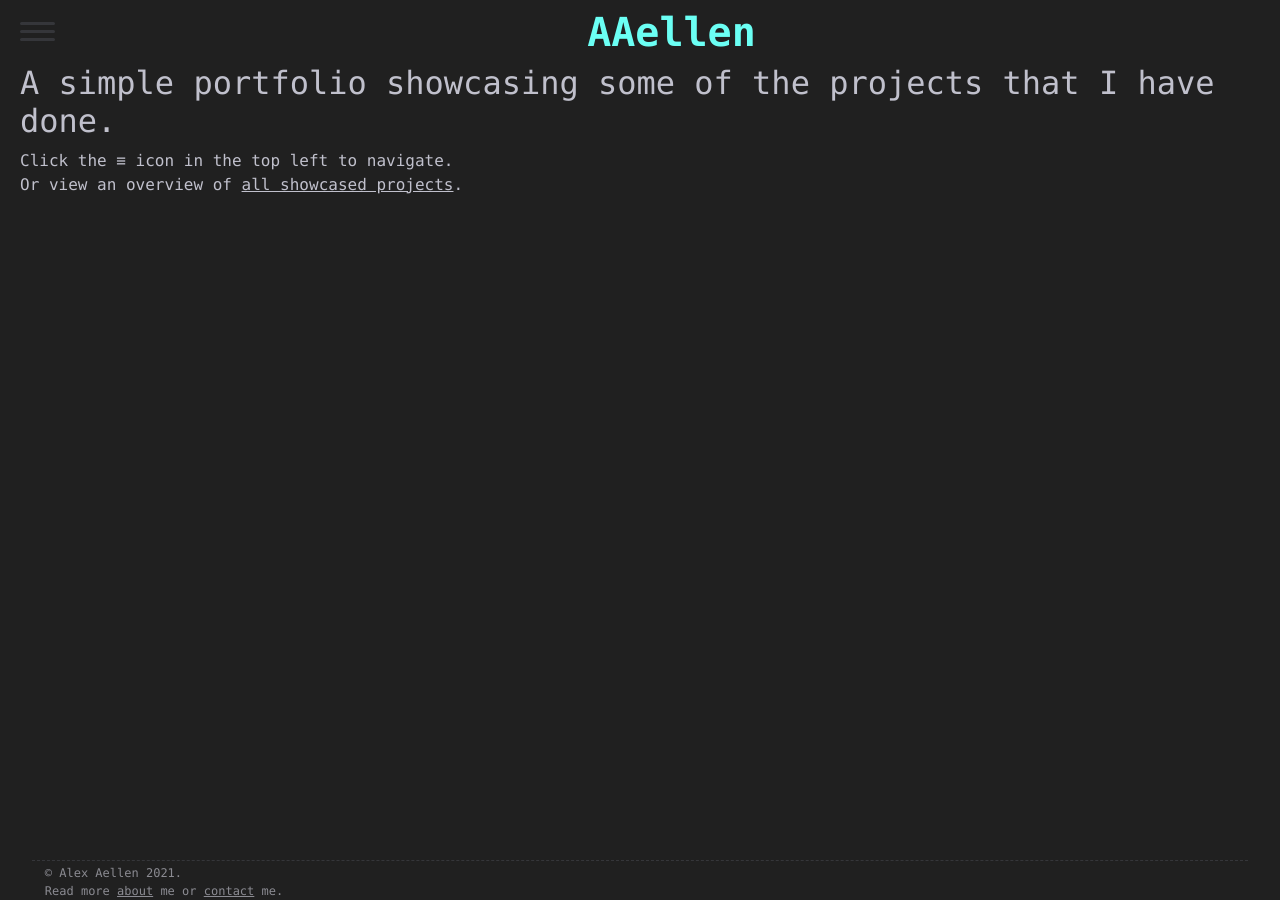
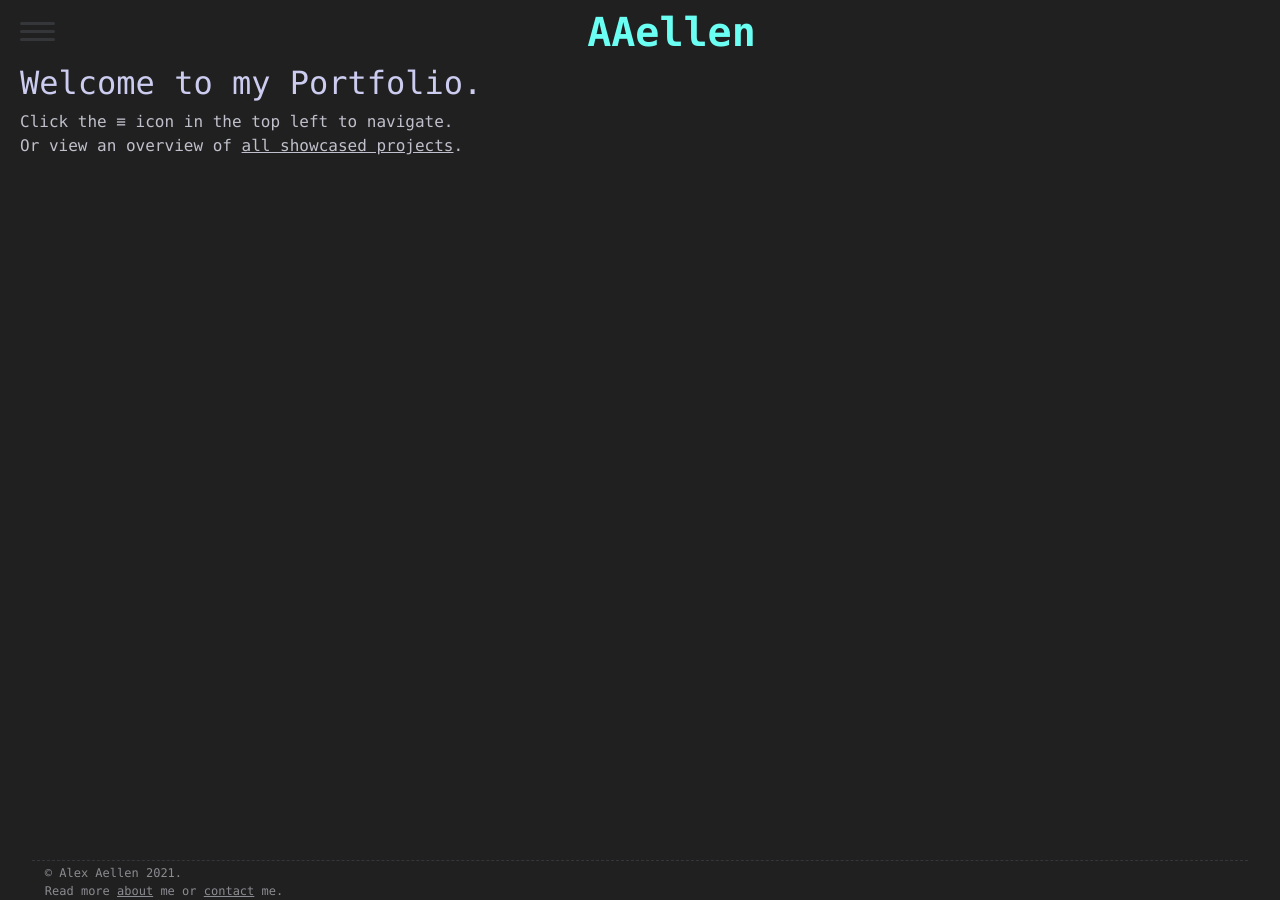
Before and after one commit to AAellen/AAellen.github.io, a Jekyll site: the page built from index.html, in a window 1280 px wide. Built offline with Jekyll 4.4.1, drawn with Linux system fonts in a browser that asks for light colours; nearby versions of some CDN libraries.

Commit message:
Update index.html
Fix typo in 'project_dec'
Modify Home page message

```diff
--- a/index.html
+++ b/index.html
@@ -2,5 +2,5 @@
 layout: default
 title: AAellen
 ---
-<h2 class="project_dec">A simple portfolio showcasing some of the projects that I have done.</h2>
+<h2 class="project_desc">Welcome to my Portfolio.</h2>
 <p>Click the ≡ icon in the top left to navigate.<br/>Or view an overview of <a href="/projects">all showcased projects</a>.</p>
```
